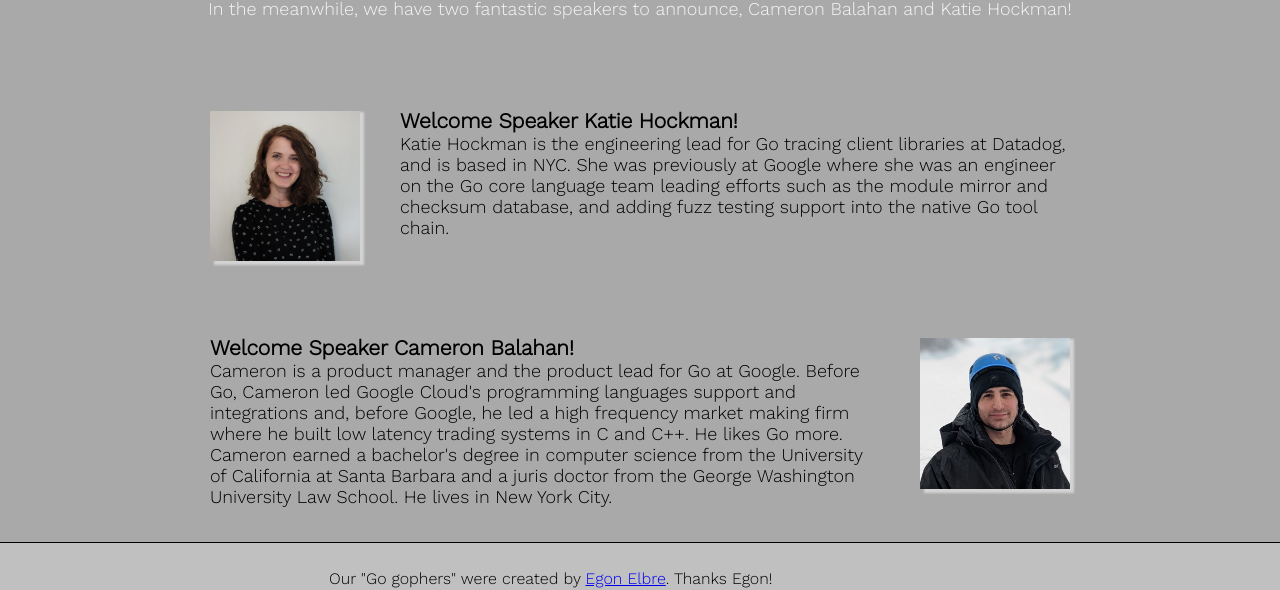
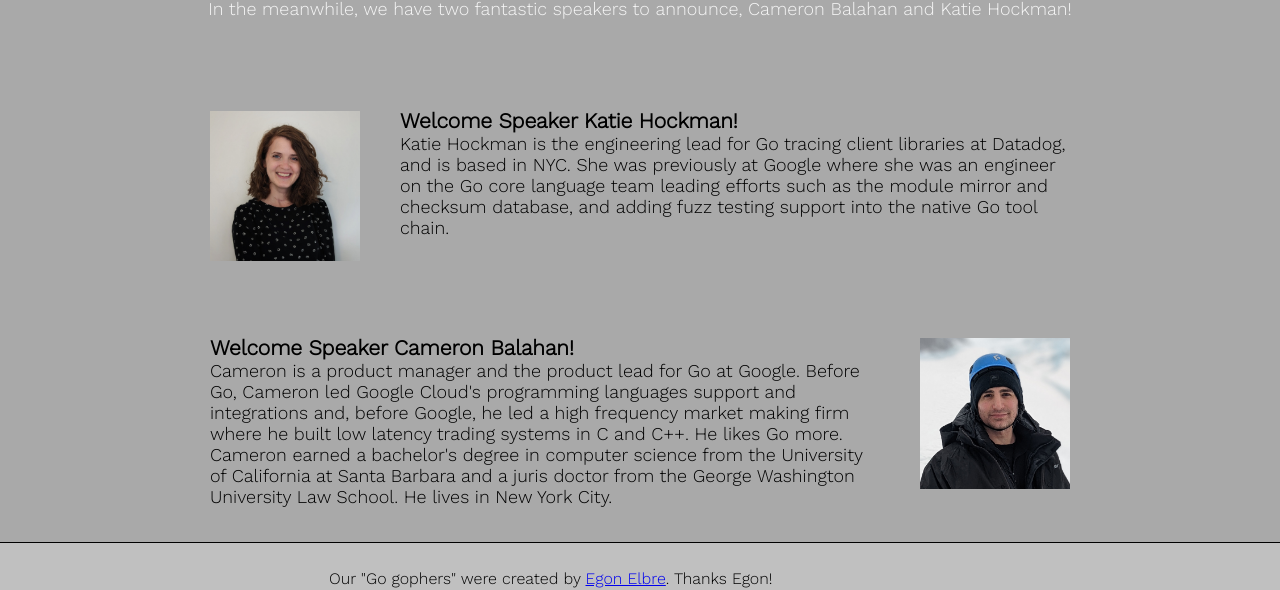
Before and after one commit to gothamgo/gothamgo.github.io, a Jekyll site: the page built from test/testpage.html, in a window 1280 px wide. Shown: the part 847-1437 px from the top of the page. Built offline with Jekyll 4.4.1, drawn with Linux system fonts in a browser that asks for light colours.

Commit message:
Update feature_panel.html

```diff
--- a/_includes/feature_panel.html
+++ b/_includes/feature_panel.html
@@ -33,7 +33,6 @@
   div.feature-image img {
     padding: 3px 0px 0px 0px;
     background-color: DarkGrey;
-    box-shadow: 4px 4px 2px lightgrey;
   }
 </style>
 
```
